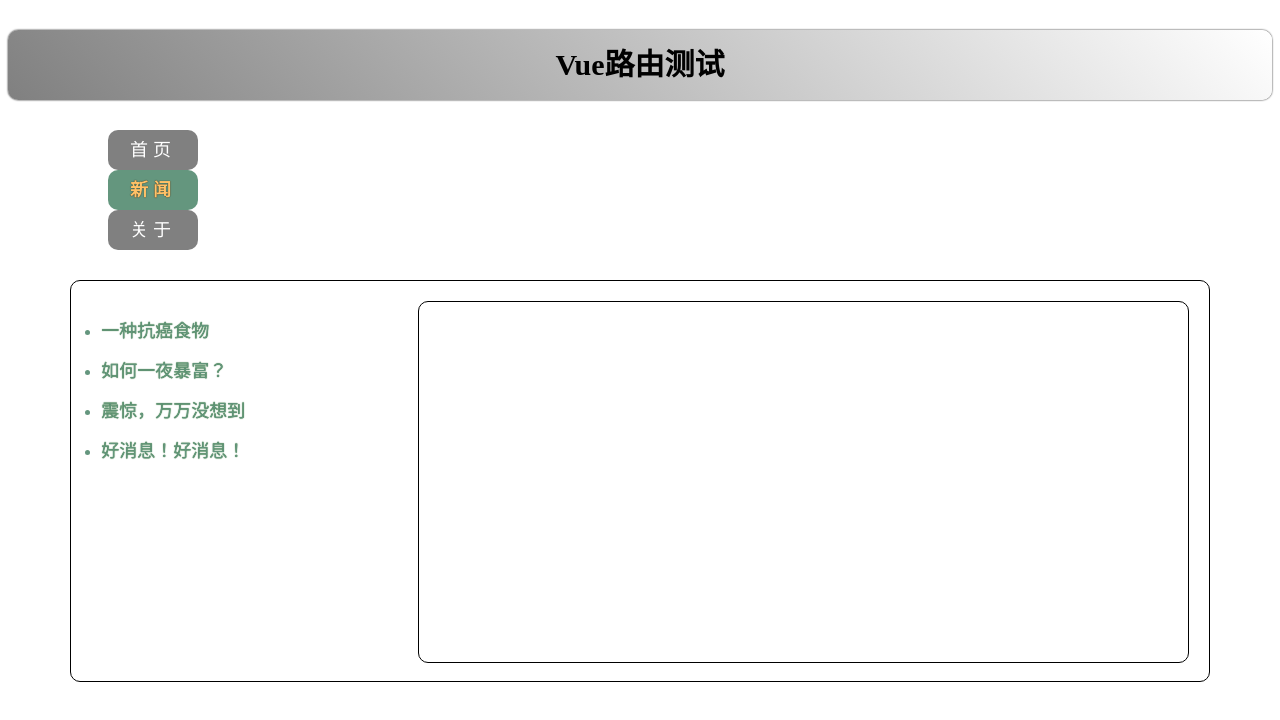
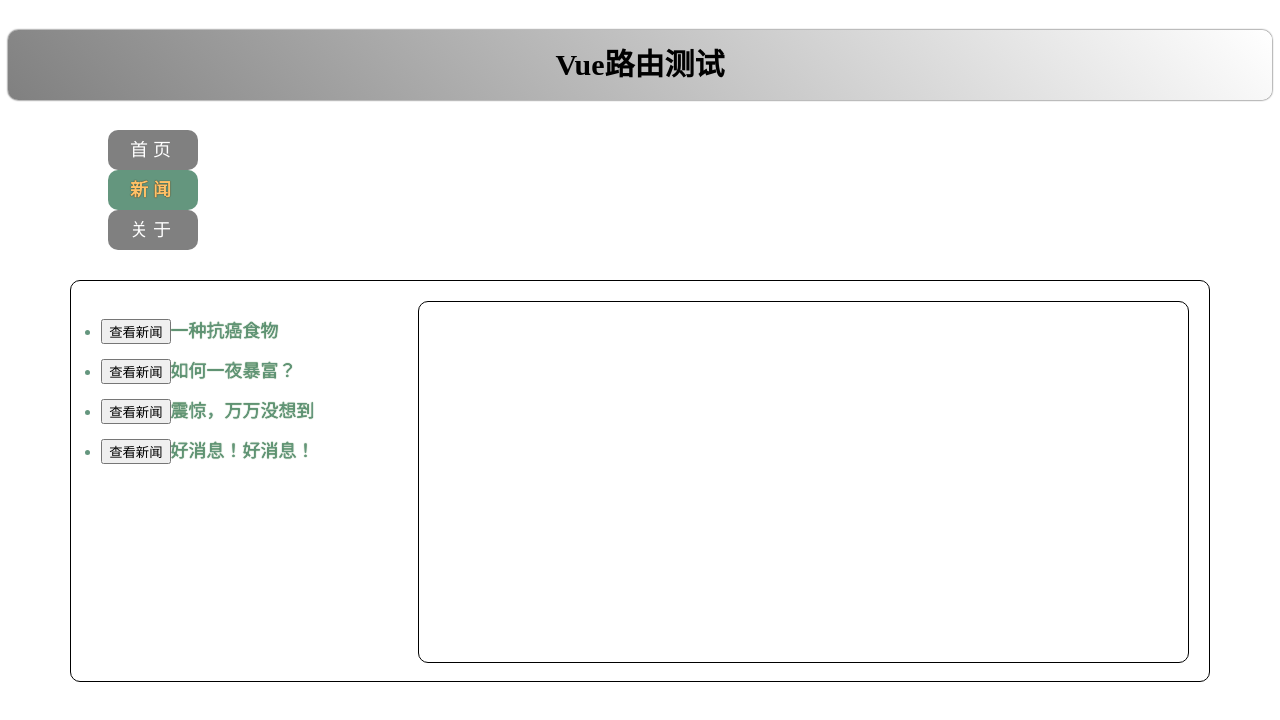
Before and after one commit to recursionBlack/vue3Learn2, a Vue app in the folder hello_vue3/: page /news in a window 1280 px wide. Shown: the top 720 px of the page. Built offline with nearby package versions, Linux system fonts and the light colour scheme; the HTML template or start-up script is replaced by a standard one.

Commit message:
41，路由——编程式路由导航

```diff
--- a/hello_vue3/src/pages/Home.vue
+++ b/hello_vue3/src/pages/Home.vue
@@ -4,7 +4,19 @@
   </div>
 </template>
 
-<script setup lang="ts"></script>
+<script setup lang="ts">
+import { onMounted } from 'vue'
+import { useRouter } from 'vue-router'
+// 获取路由器句柄
+const router = useRouter()
+
+// onMounted(() => {
+//   setTimeout(() => {
+//     // 编程式路由导航
+//     router.push('/news')
+//   }, 3000)
+// })
+</script>
 
 <style scoped>
 .home {
--- a/hello_vue3/src/pages/News.vue
+++ b/hello_vue3/src/pages/News.vue
@@ -3,11 +3,7 @@
     <!-- 导航区 -->
     <ul>
       <li v-for="news in newsList" :key="news.id">
-        <!-- 第一种写法 -->
-        <!-- <RouterLink :to="`/news/detail/${news.id}/${news.title}/${news.content}`"
-          >{{ news.title }}
-        </RouterLink> -->
-        <!-- 第二种写法 -->
+        <button @click="showNewsDetail(news)">查看新闻</button>
         <RouterLink
           :to="{
             name: 'xiang', // 这里不能用path了，只能用name
@@ -28,7 +24,7 @@
 
 <script setup lang="ts">
 import { reactive } from 'vue'
-import { RouterView, RouterLink } from 'vue-router'
+import { RouterView, RouterLink, useRouter } from 'vue-router'
 
 const newsList = reactive([
   {
@@ -52,6 +48,23 @@ const newsList = reactive([
     content: '快过年了',
   },
 ])
+
+const router = useRouter()
+
+// 这里的news参数是必须要加上的，否则news会爆红，因为模板里的news的作用域仅在v-for标签内
+const showNewsDetail = (news: { id: string; title: string; content: string }) => {
+  router.push(
+    // 跟RouteLink里的to写法一致，字符串或对象都可以
+    {
+      name: 'xiang',
+      params: {
+        id: news.id,
+        title: news.title,
+        content: news.content,
+      },
+    },
+  )
+}
 </script>
 
 <style scoped>
```
